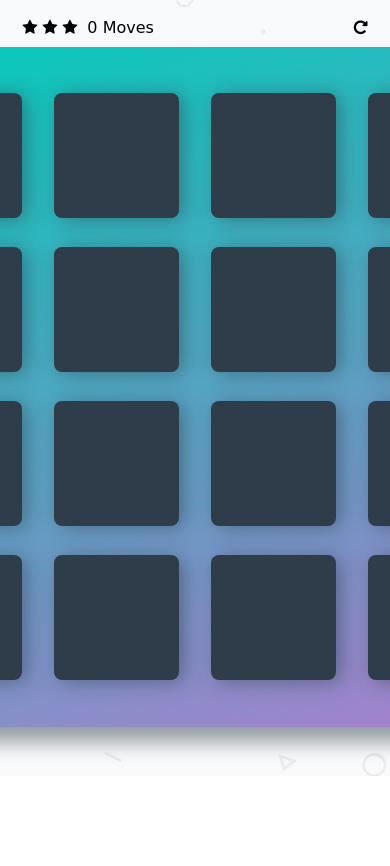
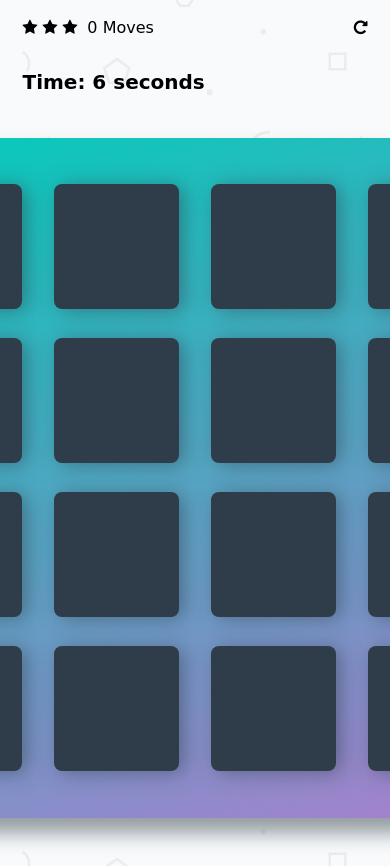
Before and after one commit to sohaghareb/MemoryGame, a plain HTML site: page index.html in a window 390 px wide. Shown: the part 68-934 px from the top of the page. Before the commit the page ends 844 px from the top, so only its background shows below. Drawn offline with Linux system fonts and the light colour scheme; a web font is replaced by a local one.

Commit message:
make minimum star is 1 and created the timer and updated the font by a media query

```diff
--- a/css/app.css
+++ b/css/app.css
@@ -218,6 +218,7 @@ h1 {
 
 .score-container h5 {
     color:grey;
+    font-size: 15px;
 }
 
 .mybutton {
@@ -244,6 +245,12 @@ h1 {
   .hide {
     display:none;
   }
+
+  @media only screen and (max-width: 600px) {
+    h5 {
+      font-size: 20px;
+    }
+}
 
   /* correct sign css
   https://codepen.io/istiaktridip/pen/BZqaOd
--- a/index.html
+++ b/index.html
@@ -22,7 +22,8 @@
         	<span class="moves">0</span> Moves
             <div class="restart">
         		<i class="fa fa-repeat"></i>
-        	</div>
+            </div>
+            <h5 name='timer'>Time: 0 sec</h5>
         </section>
         <ul class="deck">
         </ul>
--- a/js/app.js
+++ b/js/app.js
@@ -8,6 +8,7 @@ let moves=0;
 let children="";
 let stars=2;
 let htmlList=document.querySelector('.deck');
+let seonds=0;
 
 function init(){
 
@@ -30,6 +31,7 @@ function init(){
     moves=0;
     children="";
     stars=2;
+    seconds=0;
     //update moves and stars
     document.querySelector('.moves').innerText=moves;
     let stars_logo = document.querySelector('.stars');
@@ -37,6 +39,8 @@ function init(){
     li_list.forEach(function(i){
         i.className="fa fa-star";
     });
+    //start the timer
+    timer();
 }
 /**Start of Events **/
 htmlList.onclick= function(event){
@@ -87,6 +91,16 @@ document.querySelector('.mybutton').onclick=function(){
         }, 501);
     },501);
 }
+
+function timer(){
+    ++seconds;
+    let timer_html=document.querySelector('h5[name]');
+    timer_html.innerText='Time: '+seconds+' seconds';
+    setTimeout(() => {
+        timer();
+    }, 1000);
+
+}
 /*
  * Display the cards on the page
  *   - shuffle the list of cards using the provided "shuffle" method below
@@ -113,7 +127,7 @@ function youWin(){
     let score_block=document.querySelector('.score');
     score_block.style.display='block';
     score_block.style.opacity=1;
-    document.querySelector('h5').textContent='With '+moves+" Moves and "+(stars+1)+" Stars.";
+    document.querySelectorAll('h5')[1].textContent='With '+moves+" Moves and "+(stars+1)+" Stars in "+seconds+' Seconds';
 }
 
 function match(x, y){
@@ -155,7 +169,7 @@ function showCard(target){
 function incrementMoves(){
     moves++;
     document.querySelector('.moves').innerText=moves;
-    if(moves%9 == 0 && stars >= 0){
+    if(moves%13 == 0 && stars >= 1){
         document.querySelectorAll('.fa-star')[stars].className='fa fa-star-o';
         --stars;
     }
```
